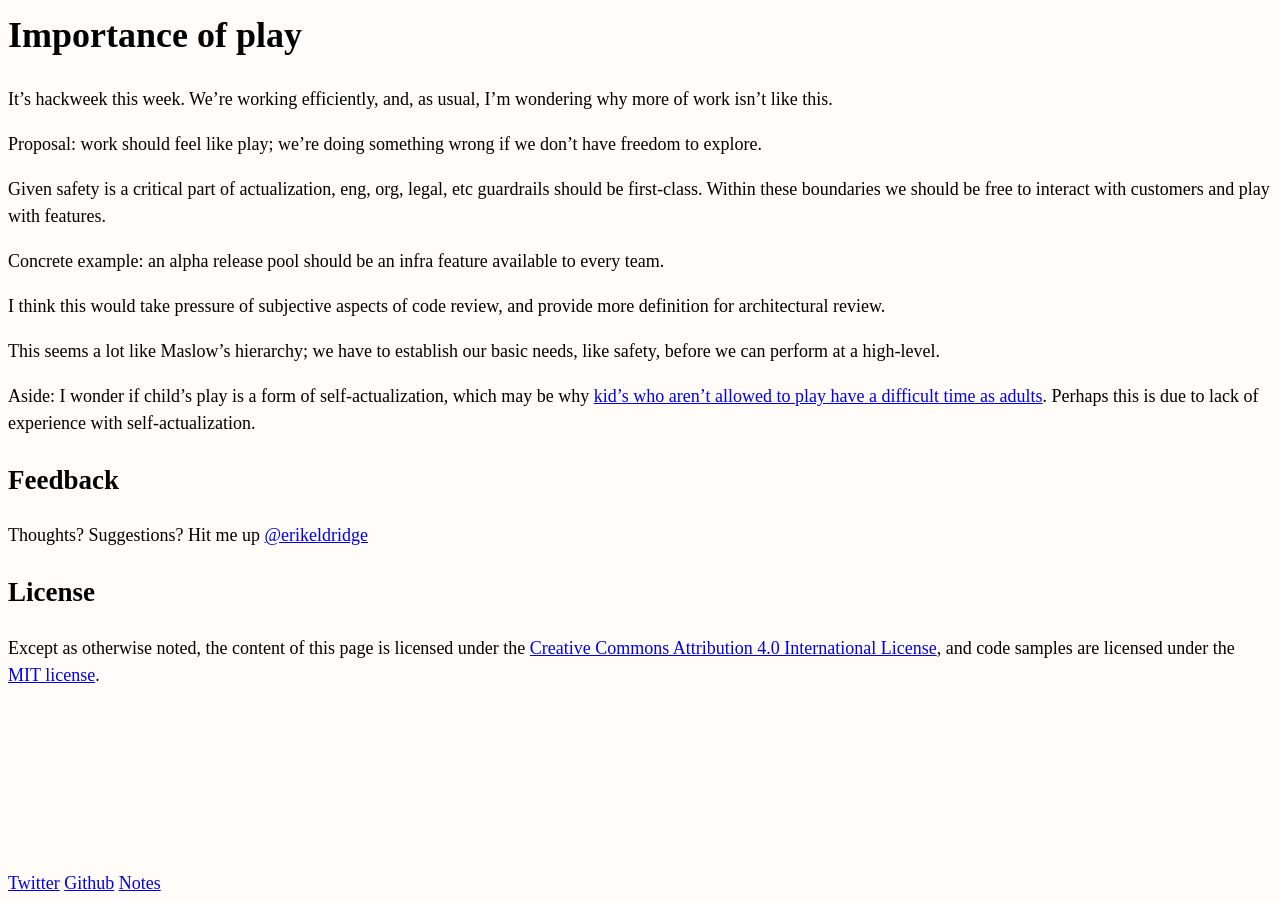
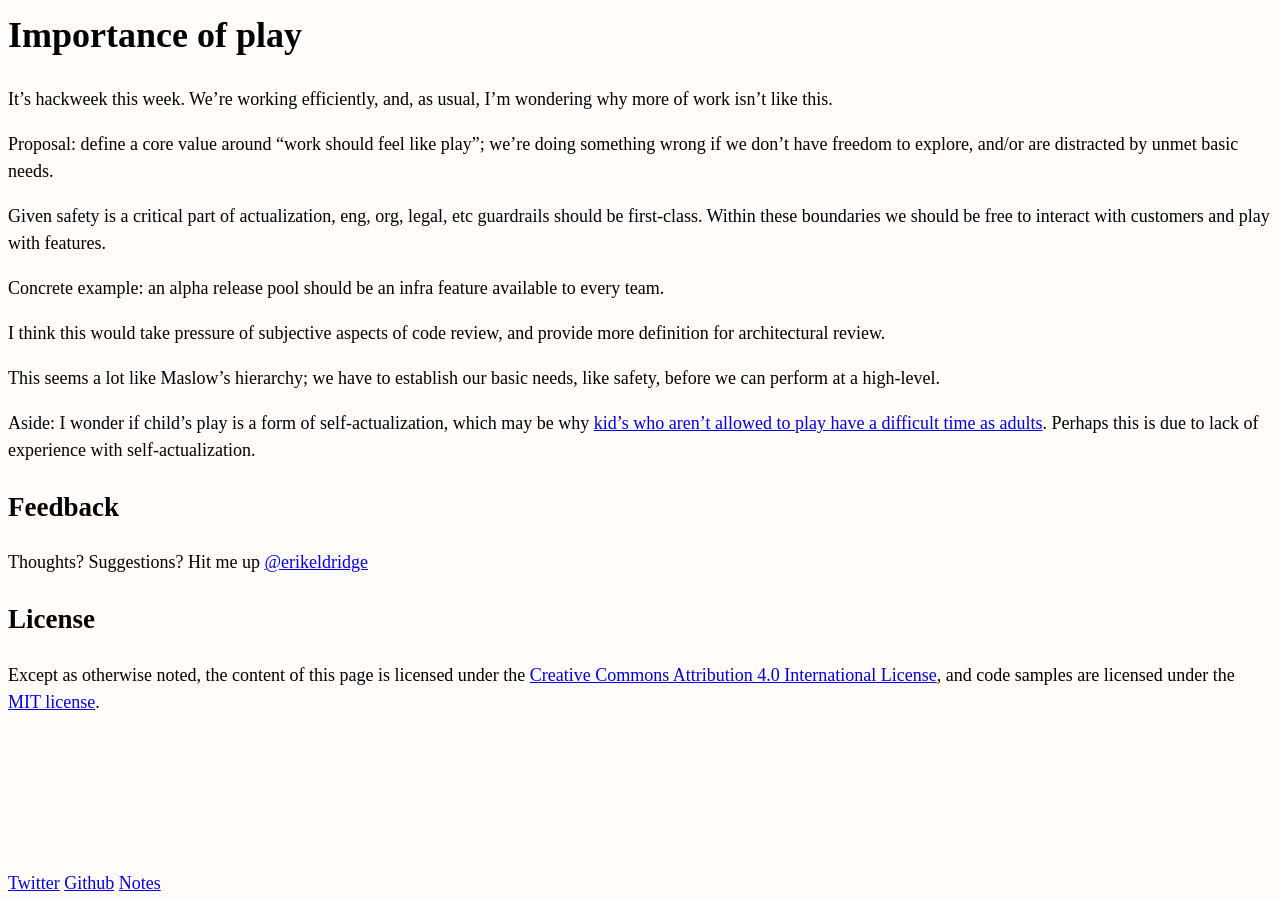
Before and after one commit to erikeldridge/erikeldridge.github.com, a Jekyll site: the page built from _posts/2018-06-09-play.md, in a window 1280 px wide. Built offline with Jekyll 4.4.1, drawn with Linux system fonts in a browser that asks for light colours; nearby versions of some CDN libraries.

Commit message:
Update from Forestry.io - Updated play.md

```diff
--- a/_posts/2018-06-09-play.md
+++ b/_posts/2018-06-09-play.md
@@ -5,10 +5,11 @@ date: 2018-06-09 00:00:00 +0000
 tags:
 - org
 - eng
+- core-value
 ---
 It's hackweek this week. We're working efficiently, and, as usual, I'm wondering why more of work isn't like this.
 
-Proposal: work should feel like play; we're doing something wrong if we don't have freedom to explore.
+Proposal: define a core value around "work should feel like play"; we're doing something wrong if we don't have freedom to explore, and/or are distracted by unmet basic needs.
 
 Given safety is a critical part of actualization, eng, org, legal, etc guardrails should be first-class. Within these boundaries we should be free to interact with customers and play with features.
 
```
